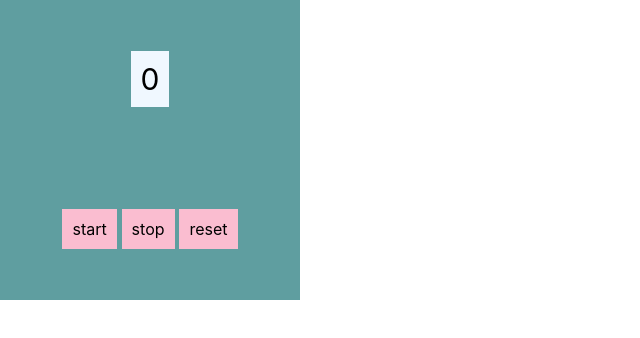
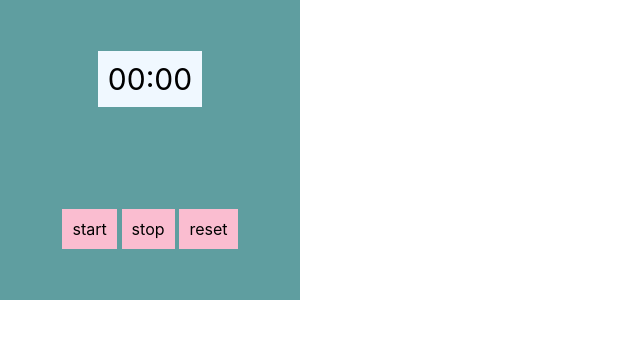
Before and after one commit to SarnaKhmel/min-client, a React (Create React App) app: page / in a window 1280 px wide. Shown: the top 338 px of the page, without its empty margins (0-640 px from the left). Built offline with nearby package versions, Linux system fonts and the light colour scheme.

Commit message:
created render method for timer to handle minutes

```diff
--- a/src/components/Timer/Timer.js
+++ b/src/components/Timer/Timer.js
@@ -8,6 +8,33 @@ export default class Timer extends Component {
     timerEnd: null,
     intervalNum: null
 
+  }
+
+  calculateAndRenderTimer = () => {
+    const currentTime = this.state.currentTime;
+
+    if (currentTime === 0) {
+      return "00:00";
+    }
+    else if (currentTime < 10 ) {
+      return "00:0" + currentTime;
+    }
+    else if (currentTime < 60 ) {
+      return "00:" + currentTime;
+    }
+    else if (currentTime < 600) {
+      const minutes = Math.floor(currentTime / 60);
+      const seconds = currentTime - (minutes * 60);
+
+      if (seconds < 60 && seconds > 10) {
+        return "0" + minutes + ":" + seconds;
+      }
+      else if (seconds < 10) {
+        return "0" + minutes + ":0" + seconds;
+      }
+
+
+    }
   }
 
   handleStartClick = () => {
@@ -39,7 +66,7 @@ export default class Timer extends Component {
   render() {
     return (
       <div className="timer">
-        <div className="timer-counter">{this.state.currentTime}</div>
+        <div className="timer-counter">{this.calculateAndRenderTimer()}</div>
         <div className="timer-buttons">
             <div className="timer-button start" onClick={this.handleStartClick}>start</div>
             <div className="timer-button stop" onClick={this.handleStopClick}>stop</div>
```
